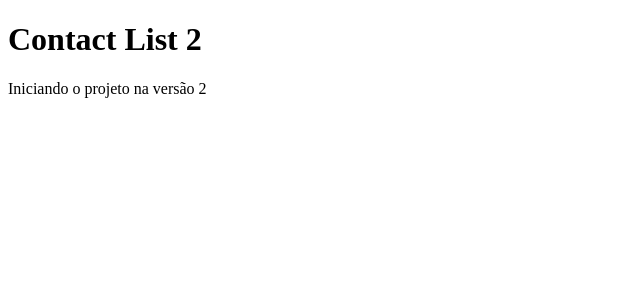
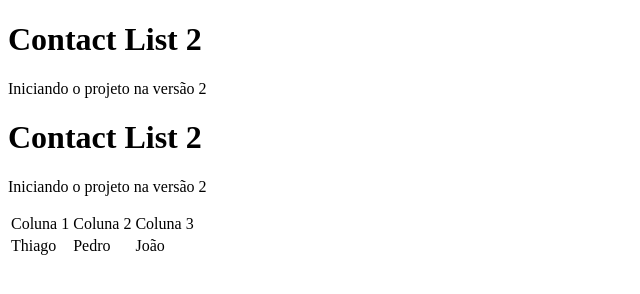
Before and after one commit to alanacarolina/contact-list2, a plain HTML site: page index.html in a window 1280 px wide. Shown: the whole page, without its empty margins (0-640 px from the left). Drawn offline with Linux system fonts and the light colour scheme.

Commit message:
Adiciona tabela

```diff
--- a/index.html
+++ b/index.html
@@ -9,5 +9,24 @@
     <h1>Contact List 2</h1>
     <p>Iniciando o projeto na versão 2</p>
 
+    <h1>Contact List 2</h1>
+    <p>Iniciando o projeto na versão 2</p>
+
+    <table>
+        <thead>
+            <tr>
+                <td>Coluna 1</td>
+                <td>Coluna 2</td>
+                <td>Coluna 3</td>
+            </tr>
+        </thead>
+        <tbody>
+            <tr>
+                <td>Thiago</td>
+                <td>Pedro</td>
+                <td>João</td>
+            </tr>
+        </tbody>
+    </table>
 </body>
 </html>
```
